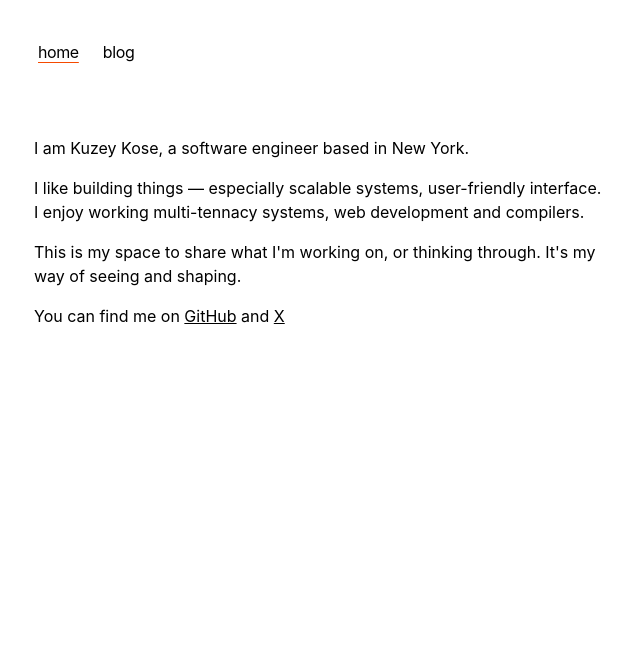
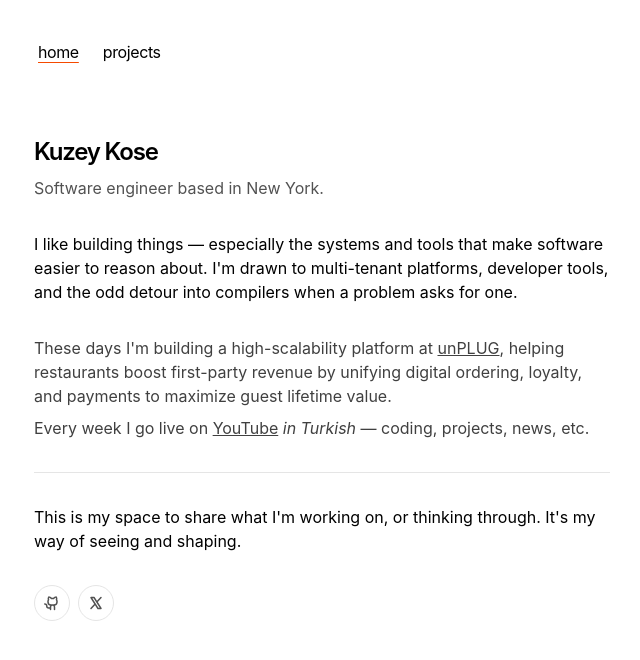
Before and after one commit to kuzeykose/kuzey-blog, a Next.js app: page / in a window 1280 px wide. Shown: the top 660 px of the page, without its empty margins (318-958 px from the left). Built offline with nearby package versions, Linux system fonts and the light colour scheme.

Commit message:
Enhance personal page: update content, add social links, and create projects page with project details

```diff
--- a/app/components/nav.tsx
+++ b/app/components/nav.tsx
@@ -7,8 +7,8 @@ const navItems = {
   "/": {
     name: "home",
   },
-  "/blog": {
-    name: "blog",
+  "/projects": {
+    name: "projects",
   },
 };
 
@@ -32,7 +32,8 @@ export function Navbar() {
                 <Link
                   key={path}
                   href={path}
-                  className={`transition-all hover:text-neutral-800 dark:hover:text-neutral-200 flex align-middle relative py-1 px-2 m-1 ${
+                  aria-current={isActive ? "page" : undefined}
+                  className={`transition-all hover:text-neutral-800 dark:hover:text-neutral-200 flex align-middle relative py-1 px-2 m-1 rounded focus-visible:outline-none focus-visible:ring-2 focus-visible:ring-orange-600 ${
                     isActive
                       ? "underline underline-offset-4 decoration-orange-600"
                       : ""
--- a/app/page.tsx
+++ b/app/page.tsx
@@ -1,21 +1,77 @@
+import { GithubLogo, XLogo } from '@phosphor-icons/react/dist/ssr'
+
+const socials = [
+    { name: 'GitHub', href: 'https://github.com/kuzeykose', Icon: GithubLogo },
+    { name: 'X', href: 'https://x.com/kuzeyks', Icon: XLogo },
+]
+
 export default function Page() {
     return (
         <section>
-            <p className="mb-4">
-                I am Kuzey Kose, a software engineer based in New York.
+            <h1 className="font-semibold text-2xl mb-2 tracking-tighter">
+                Kuzey Kose
+            </h1>
+            <p className="text-neutral-600 dark:text-neutral-400 mb-8">
+                Software engineer based in New York.
             </p>
 
-            <p className="mb-4">
-                I like building things — especially scalable systems, user-friendly
-                interface. I enjoy working multi-tennacy systems, web development and compilers.
+            <p className="mb-8">
+                I like building things — especially the systems and tools that
+                make software easier to reason about. I&apos;m drawn to
+                multi-tenant platforms, developer tools, and the odd detour
+                into compilers when a problem asks for one.
             </p>
 
-            <p className="mb-4">
-                This is my space to share what I&apos;m working on,
-                or thinking through. It&apos;s my way of seeing and shaping.
+            <ul className="mb-8 space-y-2 text-neutral-700 dark:text-neutral-300">
+                <li>
+                    These days I&apos;m building a high-scalability platform at{' '}
+                    <a
+                        href="https://unplugdining.com"
+                        target="_blank"
+                        rel="noopener noreferrer"
+                        className="underline"
+                    >
+                        unPLUG
+                    </a>
+                    , helping restaurants boost first-party revenue by unifying
+                    digital ordering, loyalty, and payments to maximize guest
+                    lifetime value.
+                </li>
+                <li>
+                    Every week I go live on{' '}
+                    <a
+                        href="https://www.youtube.com/@KuzeyK%C3%B6se/streams"
+                        target="_blank"
+                        rel="noopener noreferrer"
+                        className="underline"
+                    >
+                        YouTube
+                    </a>{' '}
+                    <em>in Turkish</em> — coding, projects, news, etc.
+                </li>
+            </ul>
+
+            <hr className="my-8 border-neutral-200 dark:border-neutral-800" />
+
+            <p className="mb-8">
+                This is my space to share what I&apos;m working on, or thinking
+                through. It&apos;s my way of seeing and shaping.
             </p>
 
-            <p>You can find me on <a href="https://github.com/kuzeykose" className="underline">GitHub</a> and <a href="https://x.com/kuzeyks" className="underline">X</a></p>
+            <div className="flex flex-row gap-2">
+                {socials.map(({ name, href, Icon }) => (
+                    <a
+                        key={name}
+                        href={href}
+                        target="_blank"
+                        rel="noopener noreferrer"
+                        aria-label={name}
+                        className="inline-flex items-center justify-center w-9 h-9 rounded-full border border-neutral-200 dark:border-neutral-800 text-neutral-600 dark:text-neutral-400 transition-all hover:text-neutral-900 hover:border-orange-600 dark:hover:text-neutral-100 dark:hover:border-orange-600 focus-visible:outline-none focus-visible:border-orange-600 focus-visible:ring-2 focus-visible:ring-orange-600"
+                    >
+                        <Icon size={16} weight="bold" />
+                    </a>
+                ))}
+            </div>
         </section>
     );
 }
--- /dev/null
+++ b/app/projects/page.tsx
@@ -0,0 +1,117 @@
+import type { ReactNode } from 'react'
+
+export const metadata = {
+  title: 'Projects',
+  description: 'Things I am building.',
+}
+
+const TurboGraphLogo = () => (
+  <svg
+    viewBox="0 0 28 28"
+    fill="none"
+    xmlns="http://www.w3.org/2000/svg"
+    className="w-5 h-5"
+    aria-hidden="true"
+  >
+    <defs>
+      <linearGradient
+        id="turbograph-logo-grad"
+        x1="0"
+        y1="0"
+        x2="28"
+        y2="28"
+        gradientUnits="userSpaceOnUse"
+      >
+        <stop offset="0%" stopColor="#8b5cf6" />
+        <stop offset="100%" stopColor="#2dd4bf" />
+      </linearGradient>
+    </defs>
+    <line x1="8" y1="6" x2="20" y2="10" stroke="url(#turbograph-logo-grad)" strokeWidth="1.8" strokeLinecap="round" />
+    <line x1="8" y1="6" x2="8" y2="18" stroke="url(#turbograph-logo-grad)" strokeWidth="1.8" strokeLinecap="round" />
+    <line x1="20" y1="10" x2="20" y2="22" stroke="url(#turbograph-logo-grad)" strokeWidth="1.8" strokeLinecap="round" />
+    <line x1="8" y1="18" x2="20" y2="22" stroke="url(#turbograph-logo-grad)" strokeWidth="1.8" strokeLinecap="round" />
+    <line x1="8" y1="18" x2="20" y2="10" stroke="url(#turbograph-logo-grad)" strokeWidth="1.8" strokeLinecap="round" opacity="0.35" />
+    <circle cx="8" cy="6" r="3" fill="url(#turbograph-logo-grad)" />
+    <circle cx="20" cy="10" r="3" fill="url(#turbograph-logo-grad)" />
+    <circle cx="8" cy="18" r="3" fill="url(#turbograph-logo-grad)" />
+    <circle cx="20" cy="22" r="3" fill="url(#turbograph-logo-grad)" />
+  </svg>
+)
+
+type Project = {
+  name: string
+  url: string
+  domain: string
+  description: string
+  icon?: ReactNode
+}
+
+const projects: Project[] = [
+  {
+    name: 'Sundown: Daily Check-in',
+    url: 'https://sundownjournal.com',
+    domain: 'sundownjournal.com',
+    description:
+      'A private, end-of-day check-in app for iPhone — rate your day with a few quick sliders, watch your trends build, and keep everything on your device.',
+    icon: (
+      // eslint-disable-next-line @next/next/no-img-element
+      <img
+        src="https://sundownjournal.com/logo.webp"
+        alt=""
+        width={20}
+        height={20}
+        className="w-5 h-5 rounded"
+      />
+    ),
+  },
+  {
+    name: 'Turbograph',
+    url: 'https://turbograph.dev',
+    domain: 'turbograph.dev',
+    description:
+      'A visualization tool for Turborepo monorepos — map dependencies, analyze commit impact, and get AI-powered insights from a CLI or browser dashboard.',
+    icon: <TurboGraphLogo />,
+  },
+]
+
+export default function Page() {
+  return (
+    <section>
+      <div className="flex flex-col gap-4">
+        {projects.map((project) => (
+          <a
+            key={project.url}
+            className="flex flex-col space-y-1 rounded-lg border border-neutral-200 dark:border-neutral-800 p-4 transition-all hover:border-orange-600 dark:hover:border-orange-600 focus-visible:outline-none focus-visible:border-orange-600 focus-visible:ring-2 focus-visible:ring-orange-600"
+            href={project.url}
+            target="_blank"
+            rel="noopener noreferrer"
+          >
+            <div className="flex flex-row items-center justify-between">
+              <div className="flex flex-row items-center gap-2">
+                {project.icon ?? (
+                  // eslint-disable-next-line @next/next/no-img-element
+                  <img
+                    src={`https://www.google.com/s2/favicons?domain=${project.domain}&sz=64`}
+                    alt=""
+                    width={20}
+                    height={20}
+                    className="w-5 h-5 rounded"
+                  />
+                )}
+                <p className="text-neutral-900 dark:text-neutral-100 font-medium tracking-tight">
+                  {project.name}
+                </p>
+              </div>
+              <p className="text-neutral-600 dark:text-neutral-400 text-sm">
+                {project.domain}
+              </p>
+            </div>
+            <p className="text-neutral-600 dark:text-neutral-400 text-sm">
+              {project.description}
+            </p>
+          </a>
+        ))}
+      </div>
+    </section>
+  )
+}
```
